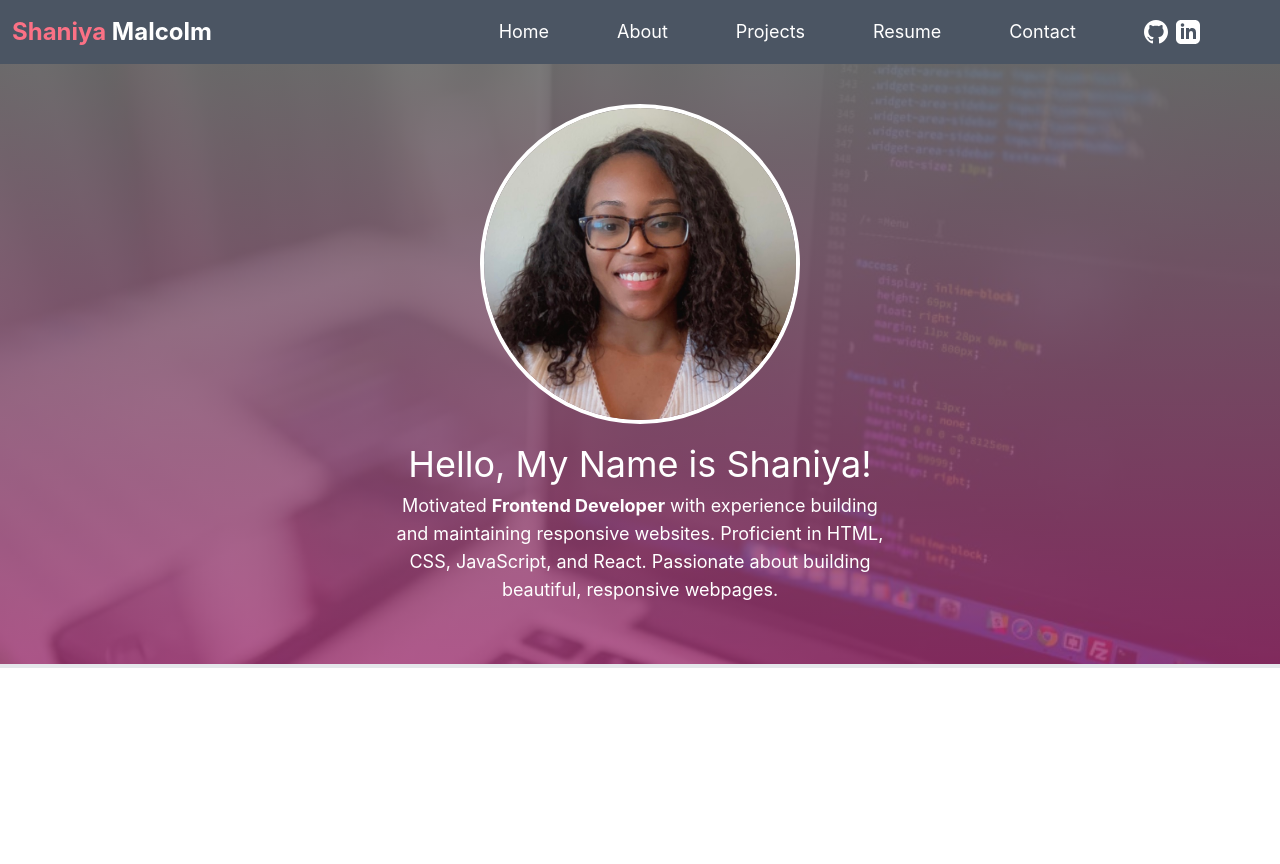
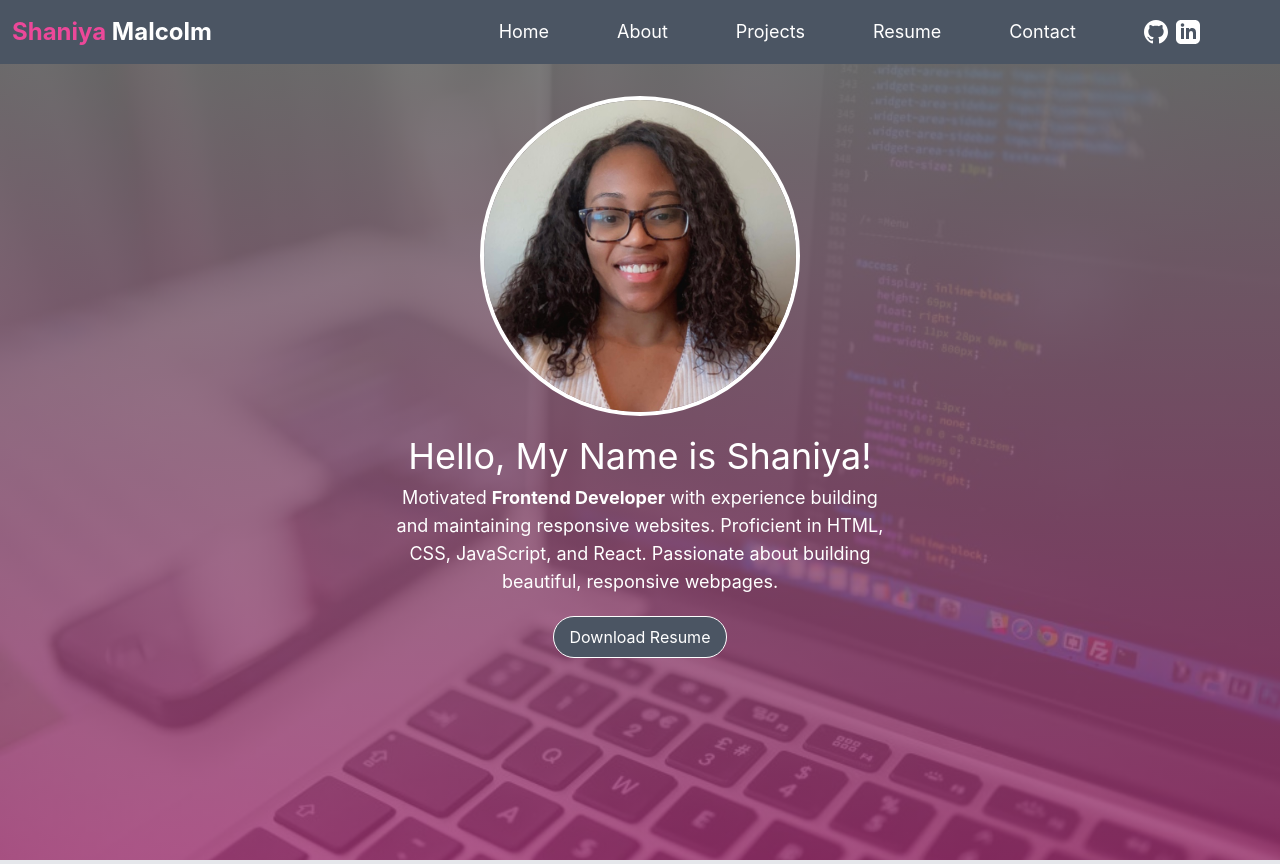
Before and after one commit to MsNiyaJ/portfolio, a React (Create React App) app: page / in a window 1280 px wide. Before the commit the page ends 800 px from the top, so only its background shows below. Built offline with nearby package versions, Linux system fonts and the light colour scheme.

Commit message:
Users can download my resume

```diff
--- a/src/HeroSection.js
+++ b/src/HeroSection.js
@@ -1,10 +1,11 @@
 import React from 'react';
 import ProfilePicture from './ProfilePicture';
 import './App.css';
+import resume from './docs/resume.pdf';
 
 const HeroSection = () => {
   return (
-    <div className="flex justify-center py-10 border-b-4 bg-laptop bg-no-repeat bg-cover hero-img">
+    <div className="flex justify-center h-screen pt-8 border-b-4 bg-laptop bg-no-repeat bg-cover hero-img">
       <div className="flex flex-col items-center text-center max-w-lg text-white">
         <ProfilePicture />
         <div className="my-5">
@@ -16,6 +17,15 @@ const HeroSection = () => {
             beautiful, responsive webpages.
           </p>
         </div>
+
+        <a href={resume} download="ShaniyasResume">
+          <button
+            type="button"
+            className="rounded-full bg-gray-600 px-4 py-2 border border-white hover:bg-yellow-500 hover:text-white hover:font-bold"
+          >
+            Download Resume
+          </button>
+        </a>
       </div>
     </div>
   );
--- a/src/navbar/DropdownMenu.js
+++ b/src/navbar/DropdownMenu.js
@@ -19,7 +19,7 @@ const DropdownMenu = () => {
       <div>
         {open && (
           <div className="relative">
-            <div className="border-t-4 border-t-rose-400 flex flex-col gap-2 absolute -right-3 bg-gray-600 mt-3 pb-2">
+            <div className="border-t-4 border-t-pink-500 flex flex-col gap-2 absolute -right-3 bg-gray-600 mt-3 pb-2">
               {Navitems.map((item) => {
                 return (
                   <a
--- a/src/navbar/Navbar.js
+++ b/src/navbar/Navbar.js
@@ -8,7 +8,7 @@ const Navbar = () => {
       <nav>
         <div className="flex justify-between items-center p-3">
           <div className="text-2xl font-bold">
-            <span className="text-rose-400">Shaniya</span> Malcolm
+            <span className="text-pink-500">Shaniya</span> Malcolm
           </div>
           {/* Mobile Navbar */}
           <DropdownMenu />
```
Also changed, not shown: 1 other file (tests, documents, lock files or other folders).
